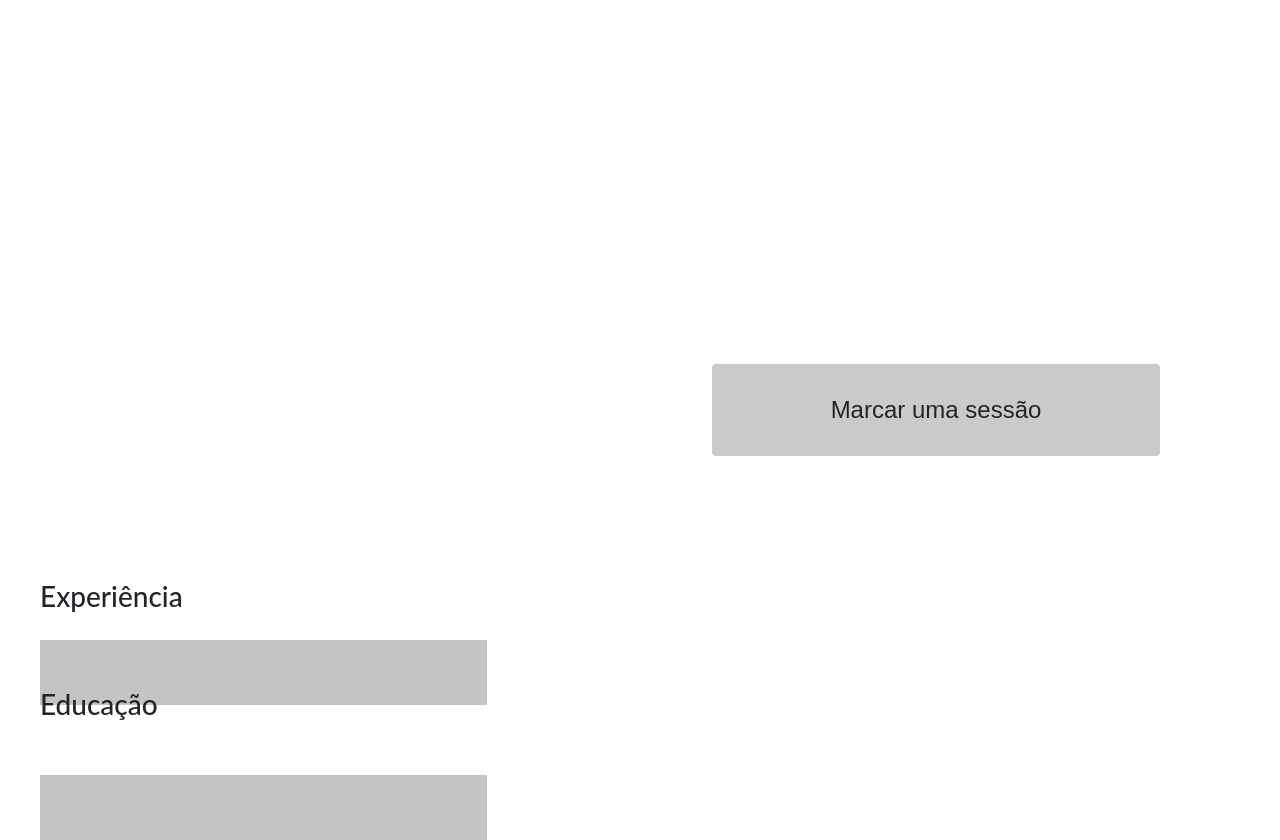
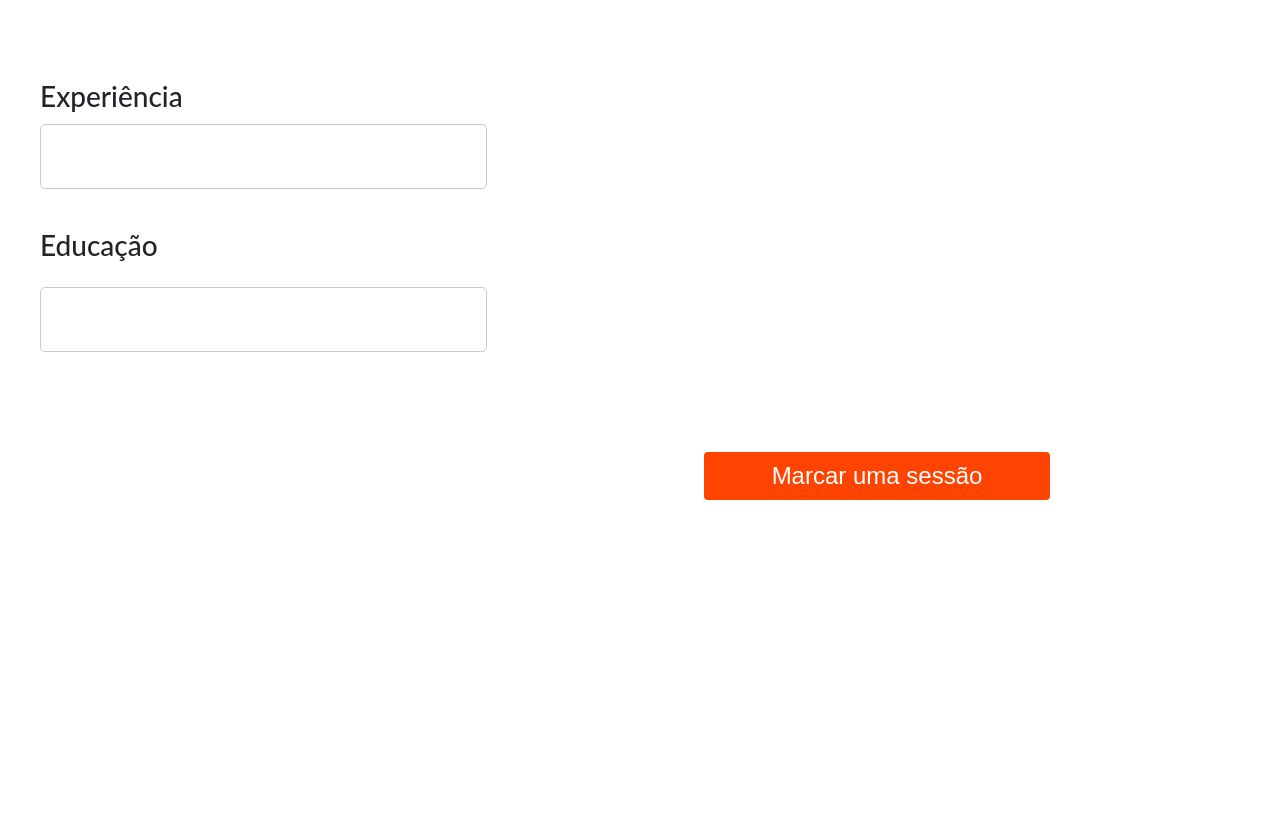
Before and after one commit to Squad-29/ProcessoFCamara, a PHP site: page /mentor.html in a window 1280 px wide. After the commit the page ends 500 px from the top, so only its background shows below. Run offline with PHP 8.4, Linux system fonts and the light colour scheme; some libraries are stand-ins or nearby versions; some web fonts are replaced.

Commit message:
alterações layout

```diff
--- a/projeto-telas-iniciais/css/mentor.css
+++ b/projeto-telas-iniciais/css/mentor.css
@@ -2,7 +2,7 @@
     width: 800px;
     position: relative;
     top: 56px;
-    left:40px
+    left:40px;
 }
 
 #avatarMentor{
@@ -30,51 +30,58 @@
 #bioMentor{
     position: absolute;
     top:308px;
-    width: 640px;
+    width: 594px;
     font-weight: 300;
     font-size: 20px;
+}
+
+#formMentor{
+    position: relative;
+    top: 329px;
+    height: 400px;
+}
+
+#txtExp{
+}
+
+#especMentor{
+    top: 68px;
+}
+
+#txtEduc{
+    top: 173px;
+}
+
+#educaMentor{
+    top: 231px;
 }
 
 #especMentor, #educaMentor{
     position: absolute;
     width: 447px;
     height: 65px;
-    background: #C4C4C4;
+    background: #fff;
+    border: 1px solid #CACACA;
+    border-radius: 5px;
+    padding: 15px;
 }
 
-#especMentor{
-    top:584px;
-}
-
-#educaMentor{
-    top:719px;
-}
-
-#horarioMentor{}
-
-#txtExp{
+#txtExp, #txtEduc{
     position: absolute;
-    top:524px;
     font-size: 28px;
     font-weight: 500;
     line-height: 120%;
 }
 
-#txtEduc{
-    position: absolute;
-    top:632px;
-    font-size: 28px;
-    font-weight: 500;
-    line-height: 120%;
-}
+#horarioMentor{}
 
 #btnSessao{
     position: absolute;
-    top:308px;
-    left:672px;
-    width: 448px;
-    height: 92px;
-    background-color: #CACACA;
+    top:396px;
+    left:664px;
+    width: 346px;
+    height: 48px;
+    background-color: #FE4400;
     border-radius: 4px;
     display: flex;
     flex-direction: row;
@@ -84,4 +91,5 @@
     cursor: pointer;
     font-size: 24px;
     font-weight: 500;
+    color: #fff;
 }
```
